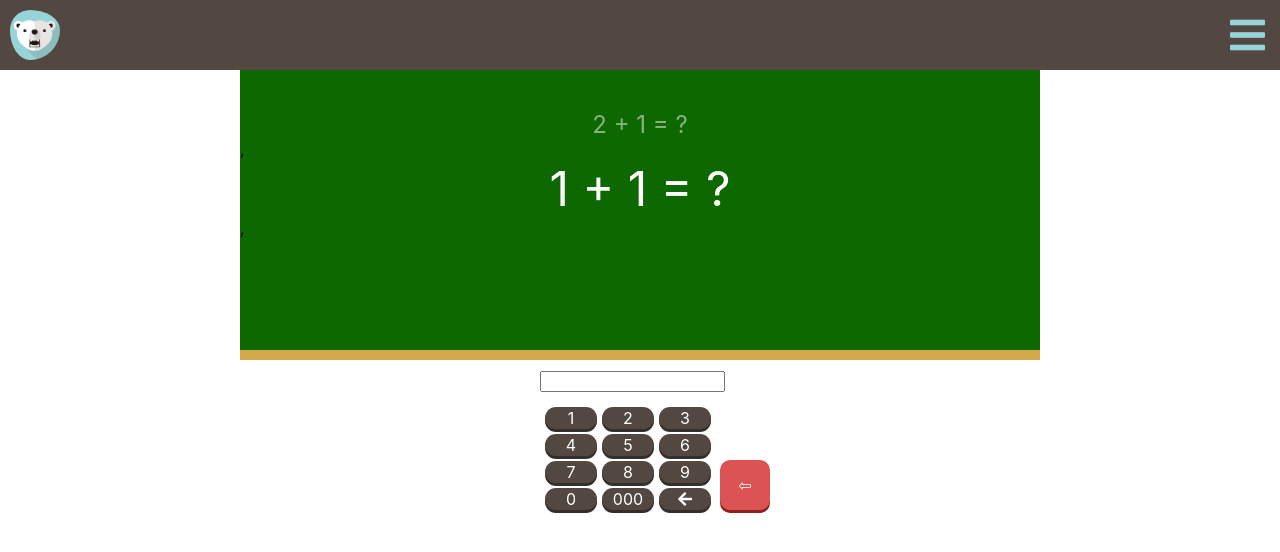
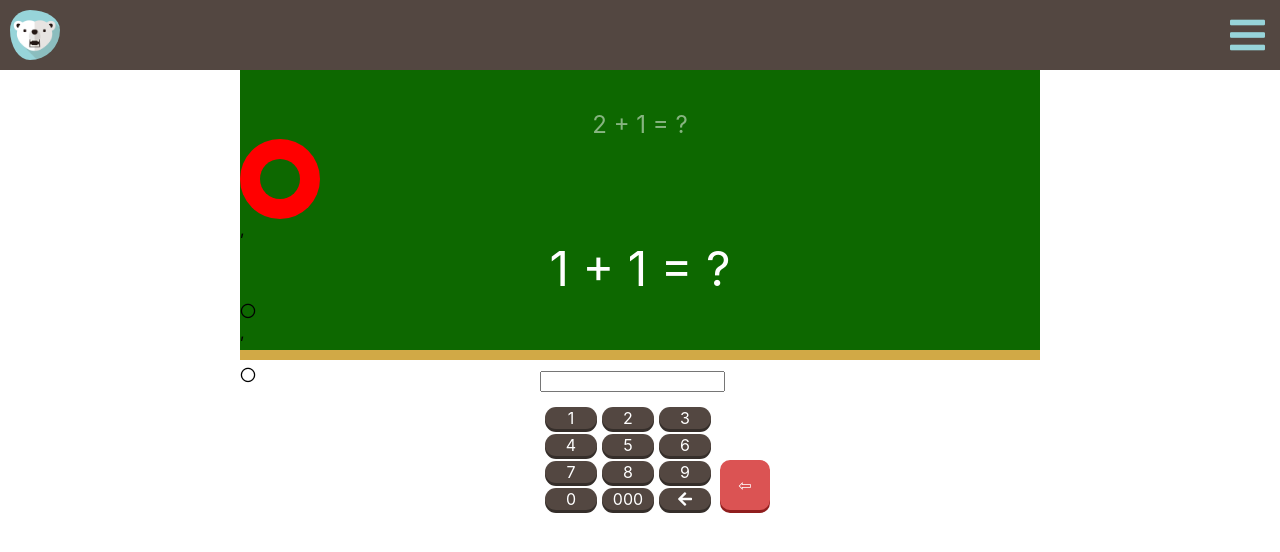
Before and after one commit to yukisa2010/hello-world, a React (Create React App) app: page /basic in a window 1280 px wide. Shown: the top 552 px of the page. Built offline with nearby package versions, Linux system fonts and the light colour scheme.

Commit message:
add Circle anime on the way

```diff
--- a/src/BlackBoard.js
+++ b/src/BlackBoard.js
@@ -1,5 +1,6 @@
 import React, { useState } from "react";
 import { useSpring, animated } from "react-spring";
+import "./style.scss";
 
 function BlackBoard(props) {
   const prop0 = useSpring({
@@ -60,20 +61,54 @@ function BlackBoard(props) {
     reset: true
   });
 
+  const outer = useSpring({
+    from: {
+      backgroundColor: "red",
+      width: "100px",
+      height: "100px",
+      borderRadius: "50%",
+      zIndex: "-1"
+    },
+    to: {
+      backgroundColor: "red",
+      width: "80px",
+      height: "80px",
+      borderRadius: "50%",
+      textAlign: "center",
+      zIndex: "1"
+    }
+  });
+
+  const inner = useSpring({
+    from: {
+      width: "120%",
+      height: "120%"
+    },
+    to: {
+      width: "50%",
+      height: "50%"
+    }
+  });
+
+  // return <AnimatedDonut percent={props.value} />
   return (
     <div className="black-board">
       <div className="math-content" onClick={() => itemChange()}>
         <animated.div style={prop0}>
           {props.exercises[props.count + 2]}
         </animated.div>
+        <animated.div style={outer} className="outer">
+          <div className="inner" />
+        </animated.div>
         ,
         <animated.div style={prop1}>
           {props.exercises[props.count + 1]}
         </animated.div>
-        ,
+        <animated.div>〇</animated.div>,
         <animated.div style={prop2}>
           {props.exercises[props.count + 0]}
         </animated.div>
+        <animated.div>〇</animated.div>
       </div>
     </div>
   );
--- a/src/style.scss
+++ b/src/style.scss
@@ -243,6 +243,28 @@ p {
     transform: translate(0,55px) scale(0.85, 0.85);
   }
 
+  .inner-circle {
+    background-color: #0D6800;
+    border-radius: 50%;
+    width: 50px;
+    height: 50px;
+    position: relative;
+    top: 5px;
+    left: 5px;
+  }
+
+  .inner {
+    position: absolute;
+    top: 25%;
+    left: 25%;
+    background-color:#0D6800;
+    width: 50%;
+    height: 50%;
+    border-radius: 50%;
+  }
+  .outer {
+    position: relative;
+  }
 }
 
 .calculator {
```
Also changed, not shown: public/circle.svg (added).
